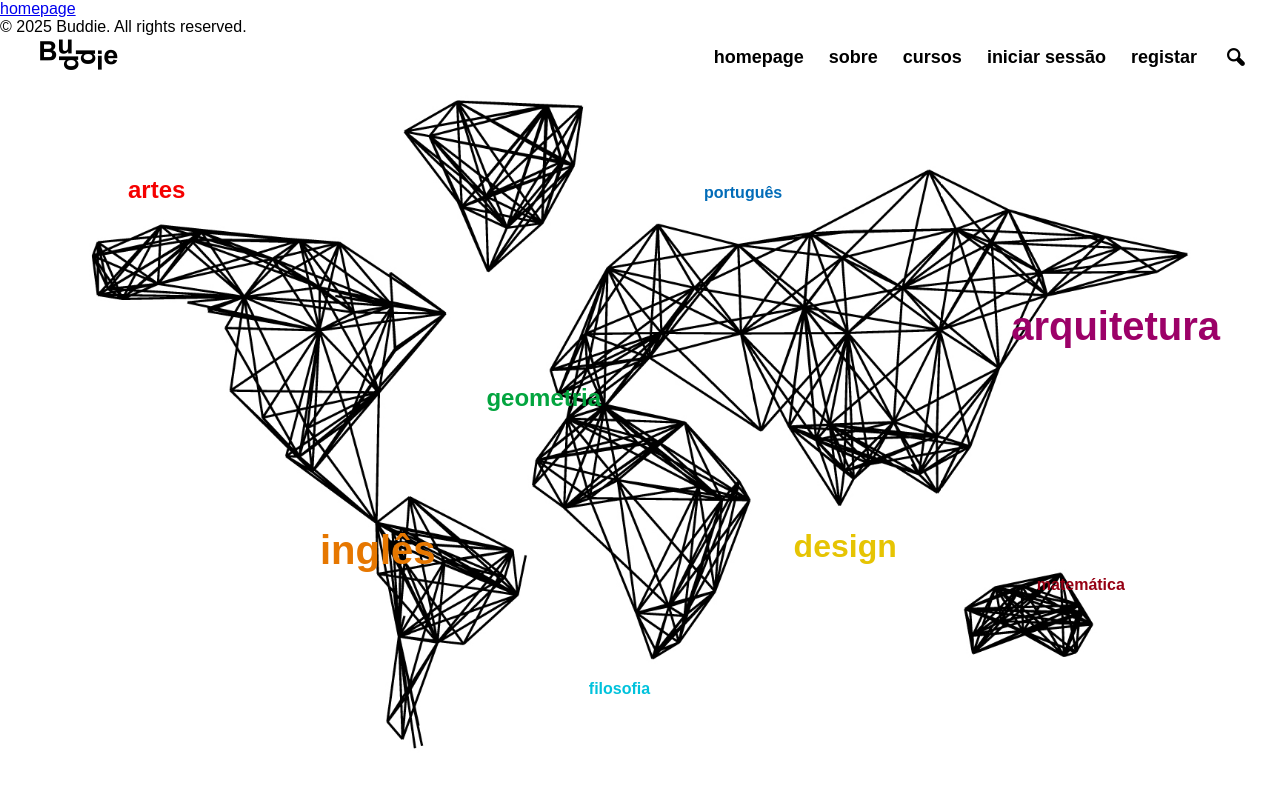
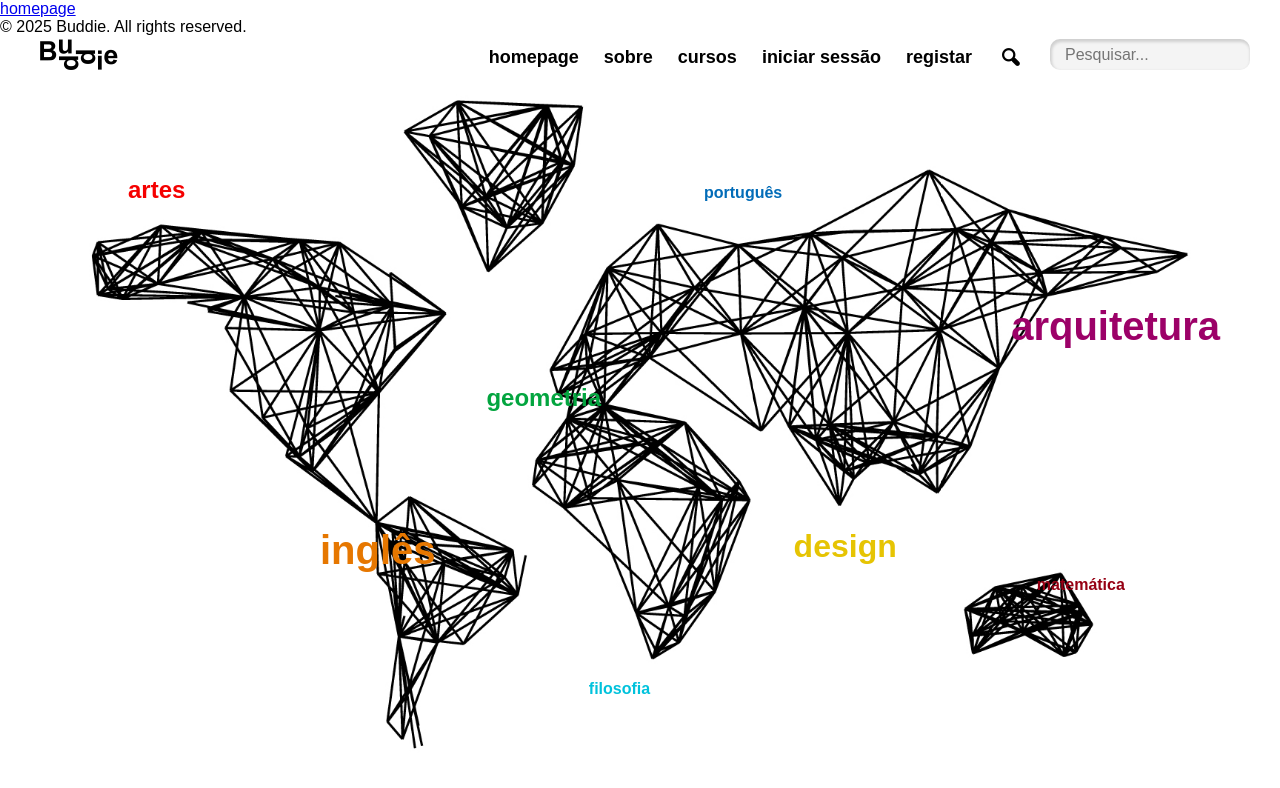
Before and after one commit to buddie-project/buddie-frontend, a React (Vite) app: page / in a window 1280 px wide. Both pictures are taken after a click on the icon 1236 px from the left and 57 px from the top of the page. Shown: the top 788 px of the page. Built offline with nearby package versions, Linux system fonts and the light colour scheme; no server answers; a web font is replaced by a local one.

Commit message:
Add search functionality to Navbar; implement toggle for search input visibility and update styles

```diff
--- a/src/components/generalComponents/Navbar.jsx
+++ b/src/components/generalComponents/Navbar.jsx
@@ -3,6 +3,11 @@ import {useState} from "react";
 
 function Navbar() {
     const [menuOpen, setMenuOpen] = useState(false);
+    const [searchOpen, setSearchOpen] = useState(false);
+
+    const handleSearchToggle = () => {
+        setSearchOpen(!searchOpen);
+        };
 
     return (
         <nav className="nav">
@@ -20,13 +25,14 @@ function Navbar() {
                 menu
             </h2>
 
-            <div className={`nav-links ${menuOpen ? "open" : ""}`}>
+            <div className={`nav-links ${menuOpen ? "open" : ""} ${searchOpen ? "search-open" : ""}`}>
                 <Link to="/" className="nav-link" onClick={() => setMenuOpen(false)}>homepage</Link>
                 <Link to="/about" className="nav-link" onClick={() => setMenuOpen(false)}>sobre</Link>
                 <Link to="/cursos" className="nav-link" onClick={() => setMenuOpen(false)}>cursos</Link>
                 <Link to="/entrar" className="nav-link" onClick={() => setMenuOpen(false)}>iniciar sessão</Link>
                 <Link to="/registar" className="nav-link" onClick={() => setMenuOpen(false)}>registar</Link>
-                <i className="icon-search" aria-hidden="true"></i>
+                <i className="icon-search" onClick={handleSearchToggle} aria-hidden="true"></i>
+                { searchOpen && <input type="text" className="search-input" placeholder="Pesquisar..." />}
             </div>
         </nav>
     )
--- a/src/style/App.css
+++ b/src/style/App.css
@@ -28,8 +28,40 @@ body, html, #root {
     display: flex;
     align-items: center;
     gap: 25px;
+    transition: margin-left 0.3s ease, padding-left 0.3s ease;
+}
 
+.nav-links .search-input {
+    display: inline-block;
+    transition: transform 0.3s ease;
+    transform: scale(0);
+    opacity: 0;
+    height: 30%;
 }
+
+.search-input {
+    width: 200px;
+    font-size: 16px;
+    transition: transform 0.5s ease, opacity 0.3s ease, width 0.3s ease;
+    margin-top: 10px;
+    opacity: 0;
+    transform: scale(0);
+}
+
+.nav-links.search-active {
+    margin-left: 150px;
+}
+.nav-links .search-input {
+    transform: scale(1) translateY(0);
+    opacity: 1;
+}
+
+.nav-links.search-active .search-input {
+    opacity: 1;
+    transform: scale(1);
+    width: 200px;
+}
+
 .nav-link{
     text-transform: lowercase;
     text-decoration: none;
```
